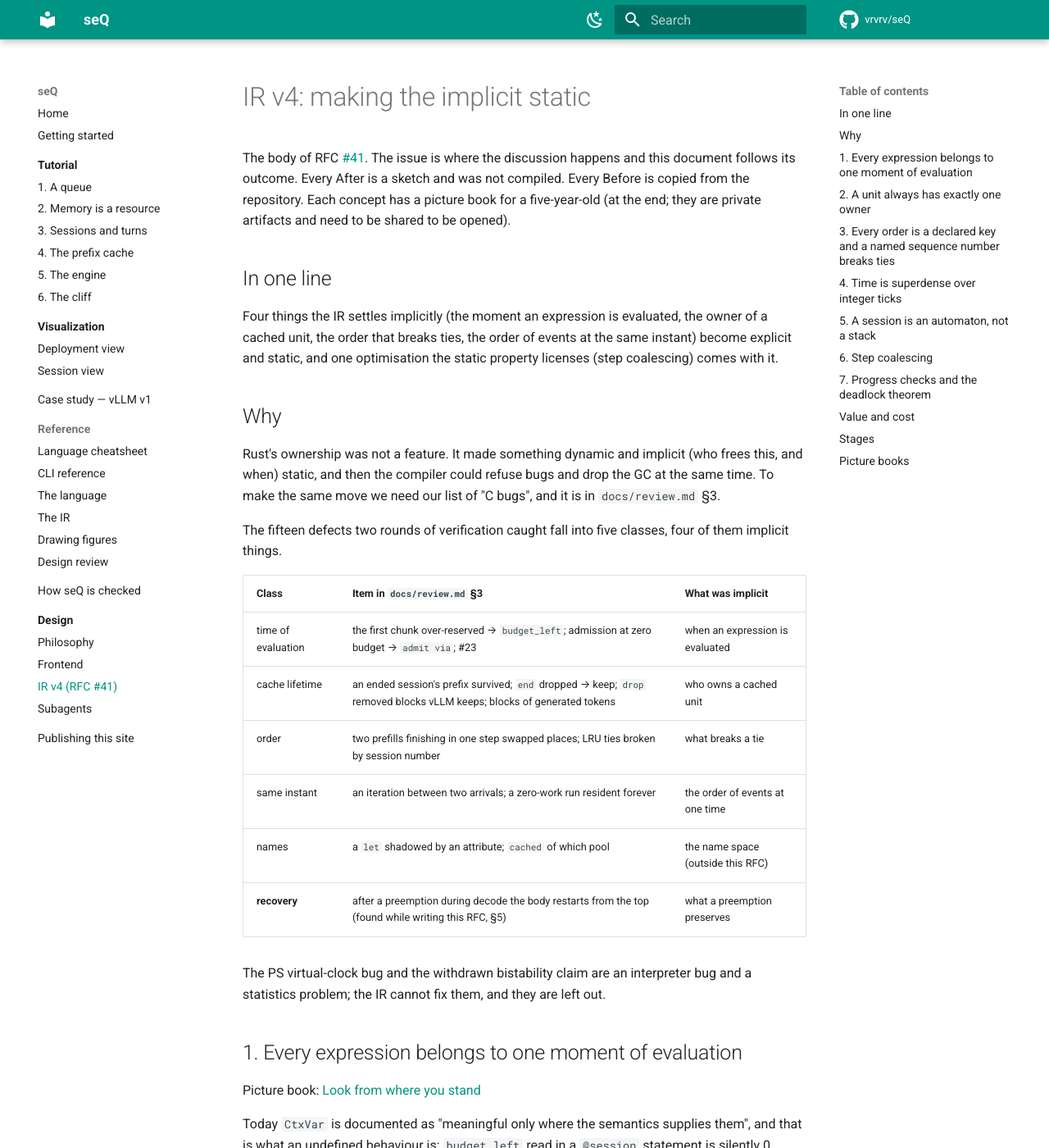
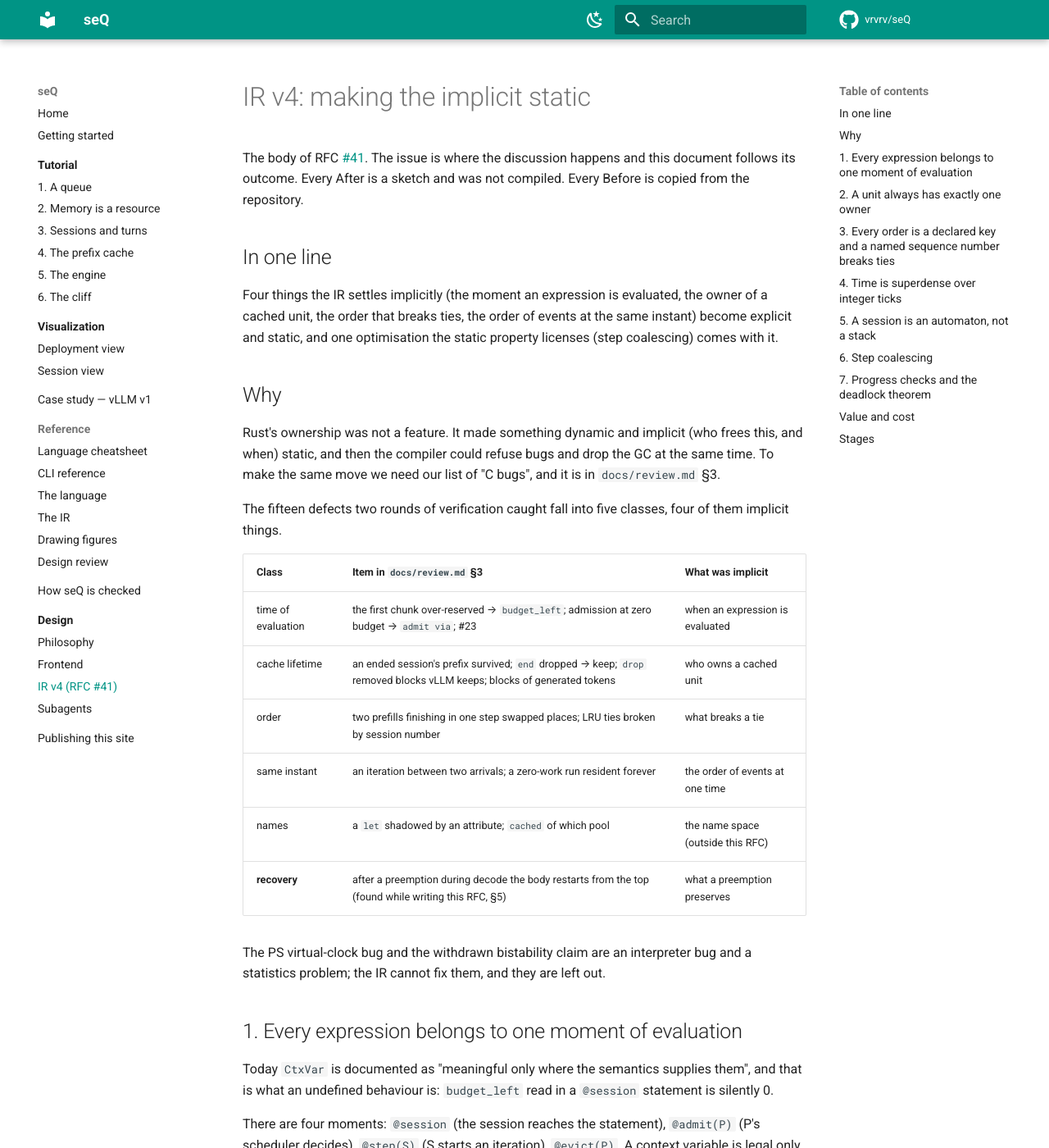
Before and after one commit to servingQ/serQ, an MkDocs documentation site: the page built from docs/design/ir-v4.md, in a window 1280 px wide and 1400 px high. Shown: the whole window at 82% size. Built offline with MkDocs 1.6.1 and Material for MkDocs 9.7.7, drawn with Linux system fonts in a browser that asks for light colours; comment, search, counter and statistics services are not loaded; some of the changed text lies outside the part shown.

Commit message:
docs/design: no artifact links in the IR v4 document
The picture books were private claude.ai artifacts; the document stands
without them.

Co-Authored-By: Claude Fable 5.1 <noreply@anthropic.com>

````diff
--- a/docs/design/ir-v4.md
+++ b/docs/design/ir-v4.md
@@ -3,8 +3,7 @@
 The body of RFC [#41](https://github.com/vrvrv/seQ/issues/41). The issue is
 where the discussion happens and this document follows its outcome. Every
 After is a sketch and was not compiled. Every Before is copied from the
-repository. Each concept has a picture book for a five-year-old (at the end;
-they are private artifacts and need to be shared to be opened).
+repository.
 
 ## In one line
 
@@ -37,8 +36,6 @@ interpreter bug and a statistics problem; the IR cannot fix them, and they
 are left out.
 
 ## 1. Every expression belongs to one moment of evaluation
-
-Picture book: [Look from where you stand](https://claude.ai/artifact/WMxGr1RvWeiWPzSVLybE7w)
 
 Today `CtxVar` is documented as "meaningful only where the semantics supplies
 them", and that is what an undefined behaviour is: `budget_left` read in a
@@ -112,8 +109,6 @@ is what the theorem of §7 needs.
 
 ## 2. A unit always has exactly one owner
 
-Picture book: [A brick is always in one box](https://claude.ai/artifact/GvY7xFGJ7PgaCjpkA9h7pp)
-
 Every unit of a pool is in one of three states: owned by a hold (allocated),
 owned by the cache (kept, remembering one key eligible to borrow it back),
 or free. The only transitions are moves. Acquire moves free or cached units
@@ -152,8 +147,6 @@ debug_assert_eq!(p.allocated + p.cached + p.free, p.cap);
 
 ## 3. Every order is a declared key and a named sequence number breaks ties
 
-Picture book: [The ticket decides](https://claude.ai/artifact/E4eZ7WnErxSYcJMnh5UfJ1)
-
 Every ordered collection in the IR (a pool's queue, the residents of a step
 stage, the eviction order, the preemption victim, the ties of `choose`) is
 defined by a key tuple whose last element must be the sequence number of a
@@ -180,8 +173,6 @@ With `serve` an expression, #19's option B and the two criterion-2
 violations of #8 (`exclusive prefill`, `decode first`) close together.
 
 ## 4. Time is superdense over integer ticks
-
-Picture book: [Even at three o'clock there is a first and a second](https://claude.ai/artifact/Ay3Eqd9PXbExfTp2ovXjnK)
 
 An instant is `(t, n)`: `t` an integer tick, `n` the order within the same
 `t`. The settle rule becomes "finish every `n` before `t` advances", and
@@ -215,8 +206,6 @@ pub struct Program { …, pub tick_ns: u64, pub horizon: u64, pub warmup: u64,
 ```
 
 ## 5. A session is an automaton, not a stack
-
-Picture book: [The piece is always on one square](https://claude.ai/artifact/MoULVkKwvVqvypSS11oAHq)
 
 Today a session's state is "a stack of block frames", and Lean has not
 formalised the session-level semantics (§9 limitation 4). The program has no
@@ -319,8 +308,6 @@ pub struct Scope { pub parent: Option<ScopeId>, pub hold: Option<HoldSpec>, pub
 
 ## 6. Step coalescing
 
-Picture book: [Identical pages turn at once](https://claude.ai/artifact/McVWxCUB9LZzq41EQuHTwj)
-
 While the resident composition does not change, iterations repeat
 deterministically. The number `k` of iterations to the next event has a
 closed form, and `k` of them can be applied at once. The 5 000 iterations
@@ -415,12 +402,3 @@ right by definition.
 The frontend (model/instance split, trait vocabulary, unit labels) is
 independent of this RFC and goes to separate issues. This RFC is about the
 IR only.
-
-## Picture books
-
-1. [Look from where you stand](https://claude.ai/artifact/WMxGr1RvWeiWPzSVLybE7w) — moments
-2. [A brick is always in one box](https://claude.ai/artifact/GvY7xFGJ7PgaCjpkA9h7pp) — ownership
-3. [The ticket decides](https://claude.ai/artifact/E4eZ7WnErxSYcJMnh5UfJ1) — order
-4. [Even at three o'clock there is a first and a second](https://claude.ai/artifact/Ay3Eqd9PXbExfTp2ovXjnK) — time
-5. [The piece is always on one square](https://claude.ai/artifact/MoULVkKwvVqvypSS11oAHq) — automaton
-6. [Identical pages turn at once](https://claude.ai/artifact/McVWxCUB9LZzq41EQuHTwj) — coalescing
````
